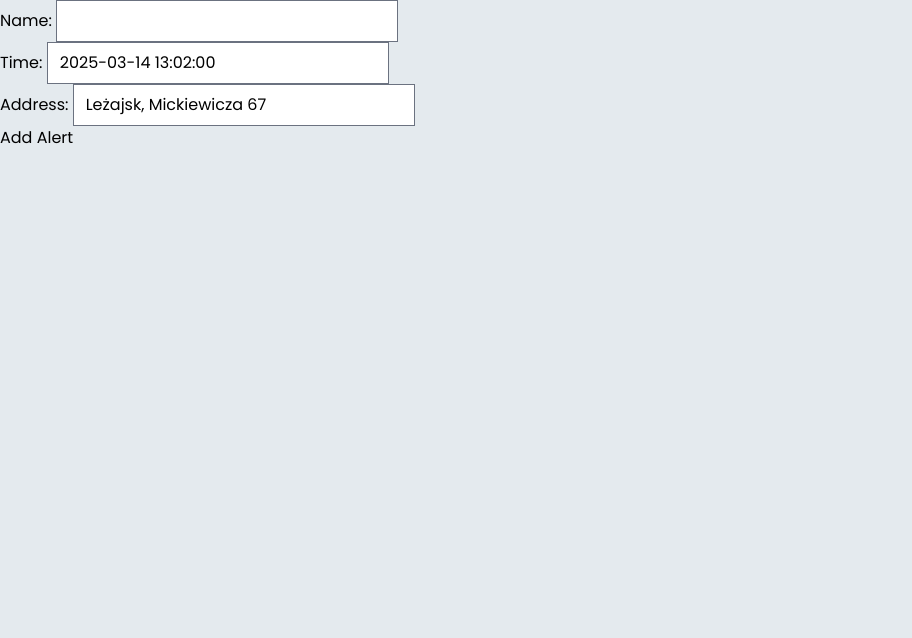
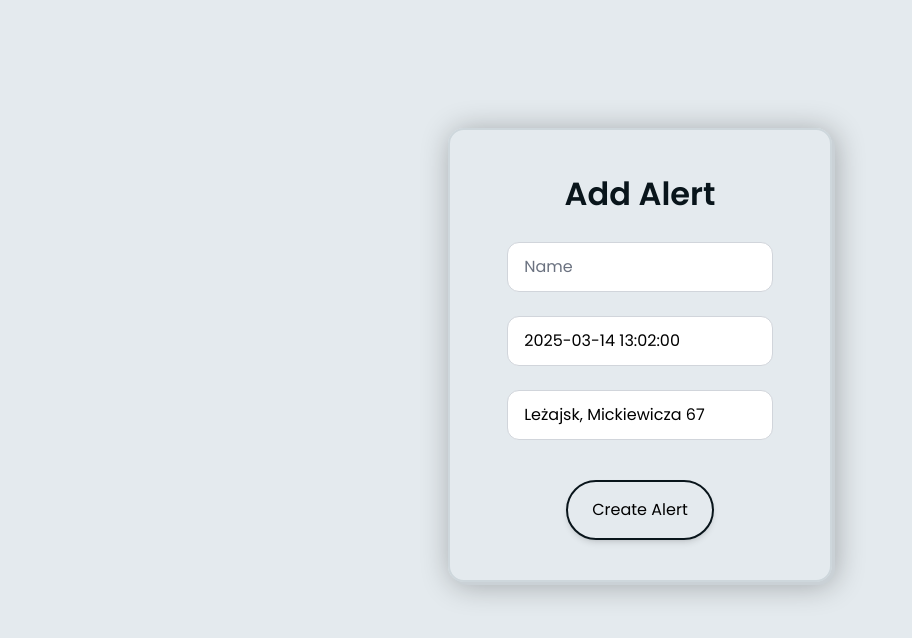
Before and after one commit to v1cttorr/UrbanBuddy, a Django app: page /transport/add_alert/ in a window 1280 px wide. Shown: the top 638 px of the page, without its empty margins (0-912 px from the left). Run offline with Django 5.2, Linux system fonts and the light colour scheme; the visitor is signed in with stand-in values (Sample User, id 1); parts of the project's set-up code (start-up, migrations or seed data) failed here and were passed over; some libraries are stand-ins or nearby versions.

Commit message:
Update titles

```diff
--- a/templates/base.html
+++ b/templates/base.html
@@ -5,7 +5,7 @@
 <head>
     <meta charset="UTF-8">
     <meta name="viewport" content="width=device-width, initial-scale=1.0">
-    <title>{% block title %} TechQuest 2025{% endblock %}</title>
+    <title>{% block title %} UrbanBuddy {% endblock %}</title>
     {% block head %} {% endblock %}
     {% tailwind_css %}
     <script src="https://code.jquery.com/jquery-3.5.1.min.js"></script>
--- a/templates/transport/add_alert.html
+++ b/templates/transport/add_alert.html
@@ -1,11 +1,36 @@
 {% extends "base.html" %}
 
-{% block title %}Add Alert{% endblock %}
+{% block title %}UrbanBuddy - add alert {% endblock %}
+
+{% load static %}
+{% load widget_tweaks %}
 
 {% block content %}
-    <form method="post">
+    <!-- <form method="post">
         {% csrf_token %}
         {{ form.as_p }}
         <button type="submit">Add Alert</button>
-    </form>
+    </form> -->
+
+    <div name="topNav" class="flex flex-row justify-between w-full">
+        <div name="topNav-content" class="flex flex-row justify-between m-6 w-full">
+
+        </div>
+    </div>
+    <div name="register-container" class="flex w-full justify-center mt-20">
+        <div name="register-content" class="flex flex-col items-center justify-center bg-white border-2 border-[#CED7DC] w-[30%] rounded-2xl shadow-[3px_3px_0px_#CAD1D6,3px_3px_30px_rgba(0,0,0,0.3)] px-6 py-10">
+            <p class="text-[32px] font-semibold text-[#09151B] mb-6">Add Alert</p>
+            <form method="post" class="w-full flex flex-col items-center gap-6">
+                {% csrf_token %}
+                {% render_field form.name placeholder="Name" class="w-[80%] px-4 py-3 rounded-xl border border-gray-300 focus:ring-2 focus:ring-[#09151B] focus:outline-none placeholder-gray-500" %}
+                {% render_field form.time placeholder="Date" class="w-[80%] px-4 py-3 rounded-xl border border-gray-300 focus:ring-2 focus:ring-[#09151B] focus:outline-none placeholder-gray-500" %}
+                {% render_field form.address placeholder="Address" class="w-[80%] px-4 py-3 rounded-xl border border-gray-300 focus:ring-2 focus:ring-[#09151B] focus:outline-none placeholder-gray-500" %}
+                <div class="w-full flex justify-center mt-4">
+                    <button type="submit" class="border-2 border-[#09151B] p-4 shadow-md" style="border-radius: 30px; padding-right: 24px;padding-left: 24px;">
+                        Create Alert
+                    </button>
+                </div>
+            </form>
+        </div>
+    </div>
 {% endblock %}
--- a/templates/transport/map.html
+++ b/templates/transport/map.html
@@ -1,6 +1,6 @@
 {% extends "base.html" %}
 
-{% block title %}Map{% endblock %}
+{% block title %}UrbanBuddy - Map{% endblock %}
 
 {% block head %}
 <link rel="stylesheet" href="https://unpkg.com/leaflet@1.7.1/dist/leaflet.css" />
@@ -22,8 +22,9 @@
     Red - caffee <br>
     Green - restaurant <br>
     Yellow - shop <br>
+    Blue - alert <br>
     <p id="result"></p>
-    <div id="map"></div>
+    <div id="map" style="width: 80%; margin: 0 auto;"></div>
 
 
     <script src="https://unpkg.com/leaflet@1.7.1/dist/leaflet.js"></script>
```
Also changed, not shown: templates/events/events.html (+30 -28 lines).
